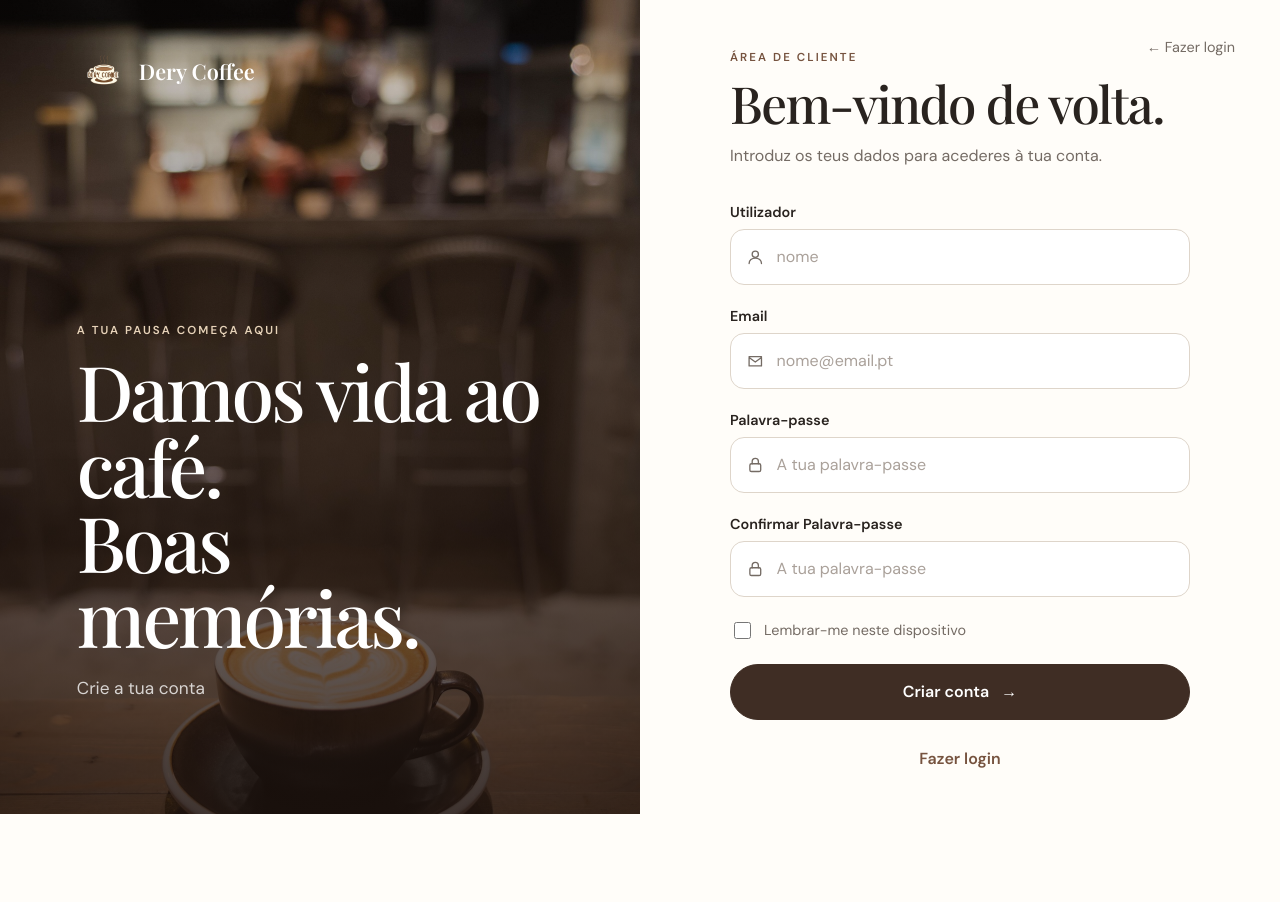
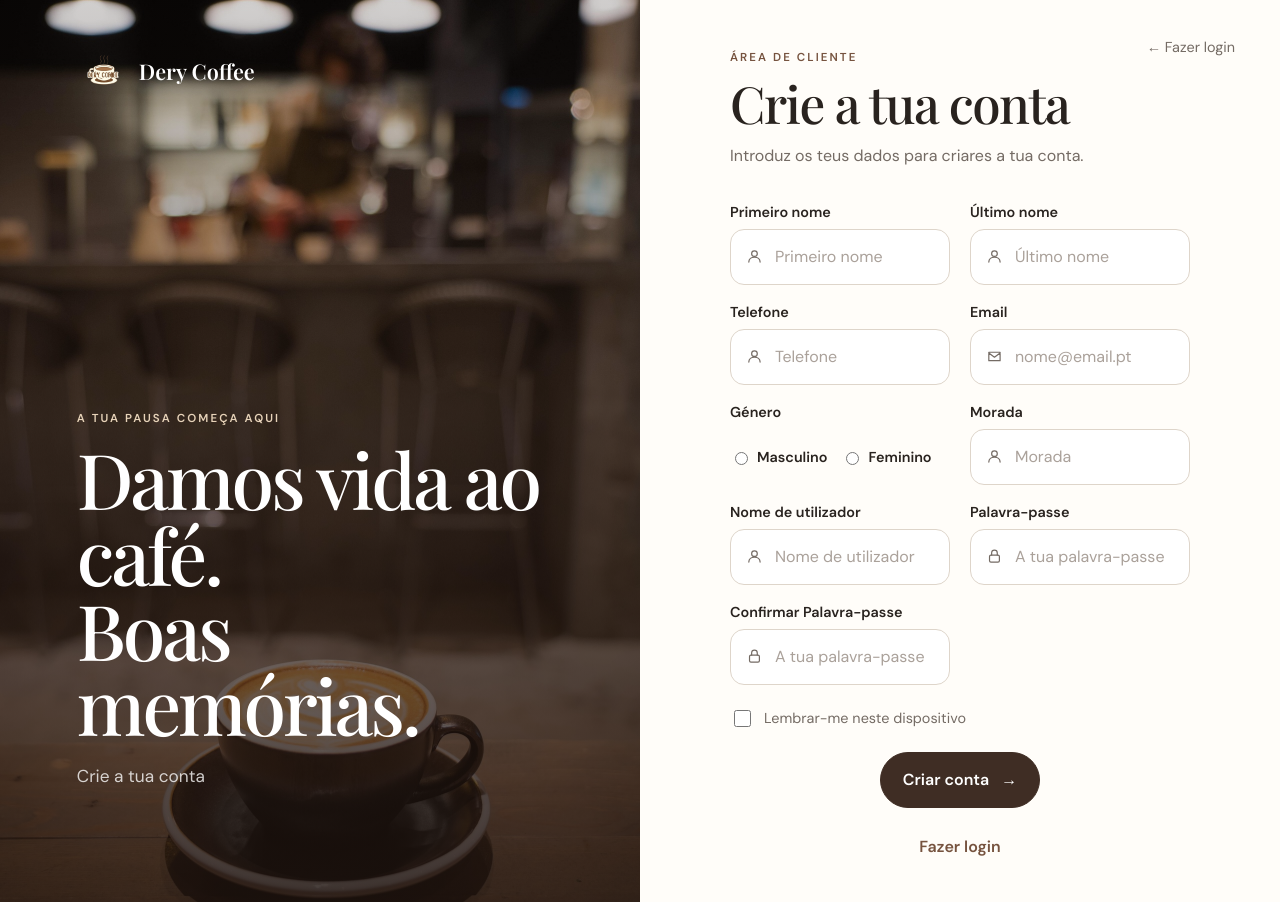
Before and after one commit to derydev/cafeDery, a plain HTML site: page Front-End/criar-conta.html in a window 1280 px wide. Before the commit the page ends 814 px from the top, so only its background shows below. Drawn offline with nearby package versions, Linux system fonts and the light colour scheme.

Commit message:
novasPartes

```diff
--- a/Front-End/areaAdemin.html
+++ b/Front-End/areaAdemin.html
@@ -122,7 +122,7 @@
   </div>
 </footer>
 
-<script src="js/script.js"></script>
+<script src="../js/script.js"></script>
 
 </body>
 
--- a/Front-End/criar-conta.html
+++ b/Front-End/criar-conta.html
@@ -37,53 +37,106 @@
           </a>
 
           <span class="eyebrow">Área de cliente</span>
-          <h2>Bem-vindo de volta.</h2>
-          <p class="form-intro">Introduz os teus dados para acederes à tua conta.</p>
+          <h2>Crie a tua conta</h2>
+          <p class="form-intro">Introduz os teus dados para criares a tua conta.</p>
 
           <form id="login-form" class="login-form">
             <div id="login-message" class="login-message" role="status" aria-live="polite"></div>
 
+            <div class="registration-fields">
               <div class="input-group">
-              <label for="login-email">Utilizador</label>
+                <label for="primeiro-nome">Primeiro nome</label>
                 <div class="input-box">
                   <svg aria-hidden="true" viewBox="0 0 24 24" fill="none" stroke="currentColor" stroke-width="2">
                     <circle cx="12" cy="8" r="4"></circle>
                     <path d="M4 20c0-4 3.5-7 8-7s8 3 8 7"></path>
                   </svg>
-                <input id="login-text" name="text" type="text" autocomplete="text" placeholder="nome" required>
+                  <input id="primeiro-nome" name="primeiro-nome" type="text" autocomplete="text" placeholder="Primeiro nome" required>
                 </div>
               </div>
 
               <div class="input-group">
-              <label for="login-email">Email</label>
+                <label for="ultimo-nome">Último nome</label>
+                <div class="input-box">
+                  <svg aria-hidden="true" viewBox="0 0 24 24" fill="none" stroke="currentColor" stroke-width="2">
+                    <circle cx="12" cy="8" r="4"></circle>
+                    <path d="M4 20c0-4 3.5-7 8-7s8 3 8 7"></path>
+                  </svg>
+                  <input id="ultimo-nome" name="ultimo-nome" type="text" autocomplete="text" placeholder="Último nome" required>
+                </div>
+              </div>
+
+              <div class="input-group">
+                <label for="telefone">Telefone</label>
+                <div class="input-box">
+                  <svg aria-hidden="true" viewBox="0 0 24 24" fill="none" stroke="currentColor" stroke-width="2">
+                    <circle cx="12" cy="8" r="4"></circle>
+                    <path d="M4 20c0-4 3.5-7 8-7s8 3 8 7"></path>
+                  </svg>
+                  <input id="telefone" name="telefone" type="number" autocomplete="text" placeholder="Telefone" required>
+                </div>
+              </div>
+
+              <div class="input-group">
+                <label for="criar-email">Email</label>
                 <div class="input-box">
                   <svg aria-hidden="true" viewBox="0 0 24 24">
                     <path d="M4 6h16v12H4zM4 7l8 6 8-6"/>
                   </svg>
-                <input id="login-email" name="email" type="email" autocomplete="email" placeholder="nome@email.pt" required>
+                  <input id="criar-email" name="email" type="email" autocomplete="email" placeholder="nome@email.pt" required>
                 </div>
               </div>
 
               <div class="input-group">
-               <label for="login-password">Palavra-passe</label>
-               <!-- <a href="#">Esqueceste-te?</a>-->
+                <label for="genero-masculino">Género</label>
+                <div class="gender-options">
+                  <label><input id="generos" type="radio" name="genero" value="masculino" required> Masculino</label>
+                  <label><input id="generos" type="radio" name="genero" value="feminino" required> Feminino</label>
+                </div>
+              </div>
+
+              <div class="input-group">
+                <label for="morada">Morada</label>
+                <div class="input-box">
+                  <svg aria-hidden="true" viewBox="0 0 24 24" fill="none" stroke="currentColor" stroke-width="2">
+                    <circle cx="12" cy="8" r="4"></circle>
+                    <path d="M4 20c0-4 3.5-7 8-7s8 3 8 7"></path>
+                  </svg>
+                  <input id="morada" name="text" type="text" autocomplete="text" placeholder="Morada" required>
+                </div>
+              </div>
+
+              <div class="input-group">
+                <label for="username">Nome de utilizador</label>
+                <div class="input-box">
+                  <svg aria-hidden="true" viewBox="0 0 24 24" fill="none" stroke="currentColor" stroke-width="2">
+                    <circle cx="12" cy="8" r="4"></circle>
+                    <path d="M4 20c0-4 3.5-7 8-7s8 3 8 7"></path>
+                  </svg>
+                  <input id="username" name="username" type="text" autocomplete="text" placeholder="Nome de utilizador" required>
+                </div>
+              </div>
+
+              <div class="input-group">
+                <label for="criar-password">Palavra-passe</label>
                 <div class="input-box">
                   <svg aria-hidden="true" viewBox="0 0 24 24">
                     <rect x="5" y="10" width="14" height="10" rx="2"/>
                     <path d="M8 10V7a4 4 0 018 0v3"/>
                   </svg>
-                <input id="login-password" name="password" type="password" autocomplete="current-password" placeholder="A tua palavra-passe" minlength="6" required>
+                  <input id="criar-password" name="password" type="password" autocomplete="current-password" placeholder="A tua palavra-passe" minlength="6" required>
                 </div>
               </div>
+
               <div class="input-group">
-               <label for="login-password"> Confirmar Palavra-passe</label>
-               <!-- <a href="#">Esqueceste-te?</a>-->
+                <label for="confirm-password"> Confirmar Palavra-passe</label>
                 <div class="input-box">
                   <svg aria-hidden="true" viewBox="0 0 24 24">
                     <rect x="5" y="10" width="14" height="10" rx="2"/>
                     <path d="M8 10V7a4 4 0 018 0v3"/>
                   </svg>
-                <input id="login-password" name="password" type="password" autocomplete="current-password" placeholder="A tua palavra-passe" minlength="6" required>
+                  <input id="confirm-password" name="confirm-password" type="password" autocomplete="current-password" placeholder="A tua palavra-passe" minlength="6" required>
+                </div>
               </div>
             </div>
 
@@ -92,7 +145,7 @@
               <span>Lembrar-me neste dispositivo</span>
             </label>
 
-            <button class="submit-button" type="submit">
+            <button class="submit-button" onclick="criarGuardar()">
               Criar conta <span aria-hidden="true">→</span>
             </button>
           </form>
@@ -103,6 +156,7 @@
       </section>
     </main>
 
-    <script src="js/script.js"></script>
+    <script src="../js/script.js"></script>
+    <script src="../js/jquery.js"></script>
   </body>
 </html>
--- a/Front-End/css/criarsecao.css
+++ b/Front-End/css/criarsecao.css
@@ -147,6 +147,25 @@ input {
   gap: 22px;
 }
 
+.registration-fields {
+  display: grid;
+  grid-template-columns: repeat(2, minmax(0, 1fr));
+  gap: 18px 20px;
+}
+
+.gender-options {
+  min-height: 56px;
+  display: flex;
+  align-items: center;
+  gap: 14px;
+}
+
+.gender-options label {
+  display: inline-flex;
+  align-items: center;
+  gap: 6px;
+}
+
 .input-group {
   display: grid;
   gap: 8px;
@@ -242,6 +261,7 @@ input {
   min-height: 56px;
   padding: 14px 22px;
   display: flex;
+  justify-self: center;
   align-items: center;
   justify-content: center;
   gap: 12px;
@@ -320,6 +340,10 @@ input {
     place-items: start center;
   }
 
+  .registration-fields {
+    grid-template-columns: 1fr;
+  }
+
   .mobile-logo {
     margin-bottom: 35px;
   }
--- a/Front-End/css/styles.css
+++ b/Front-End/css/styles.css
@@ -613,7 +613,7 @@ td:last-child {
   .nav-links.open {
     display:flex
   }
-
+/* Nova parte */
   .nav-links a.active:after {
     display:none
   }
--- a/js/script.js
+++ b/js/script.js
@@ -57,3 +57,45 @@ if (loginForm) {
     loginMessage.classList.add("show");
   });
 }
+
+
+// Parte da Conexão com o PHP funcional com backend
+
+function criarGuardar(){
+
+   let primeiro_nome = document.getElementById("primeiro-nome").value;
+   let ultimo_nome = document.getElementById("ultimo-nome").value;
+   let telefone = document.getElementById("telefone").value;
+   let criar_email = document.getElementById("criar-email").value;
+   let generos = document.getElementById("generos").checked;
+   let morada = document.getElementById("morada").value;
+   let username = document.getElementById("username").value;
+   let password = document.getElementById("criar-password").value;
+   let confirm_password = document.getElementById("confirm-password").value;
+
+  ajax({
+     url: "../php/criar-conta.php",
+     type: "POST",
+     dataType:"json",
+     data:{
+        primeiro_nome: primeiro_nome,
+        ultimo_nome: ultimo_nome,
+        telefone: telefone,
+        criar_email: criar_email,
+        generos: generos,
+        morada: morada,
+        username: username,
+        password: password,
+        confirm_password: confirm_password,
+        op:1
+     },
+     success: function(resposta){
+      alert(resposta);
+     },
+     error:function(){
+      alert("Erro no pedido");
+     }
+  })
+
+
+}
```
Also changed, not shown: Front-End/contacto.html (+1 -1 lines), Front-End/diversidades.html (+1 -1 lines), Front-End/galeria.html (+1 -1 lines), Front-End/index.html (+1 -1 lines), Front-End/iniciar-sessao.html (+2 -1 lines), Front-End/investimento.html (+1 -1 lines), Front-End/menu.html (+1 -1 lines), Front-End/servicos.html (+1 -1 lines), Front-End/sobre.html (+1 -1 lines), 1 other file. Lines whose indentation alone changed are shown as unchanged.
